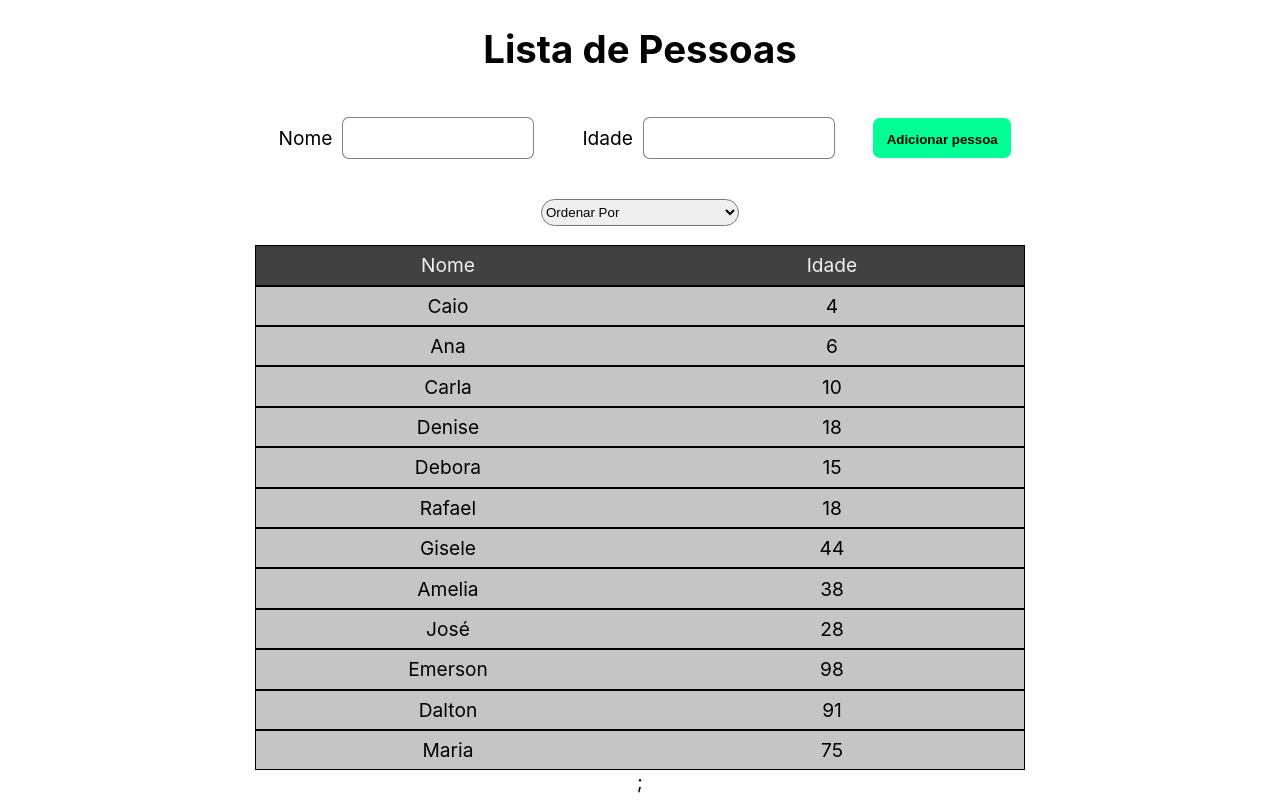
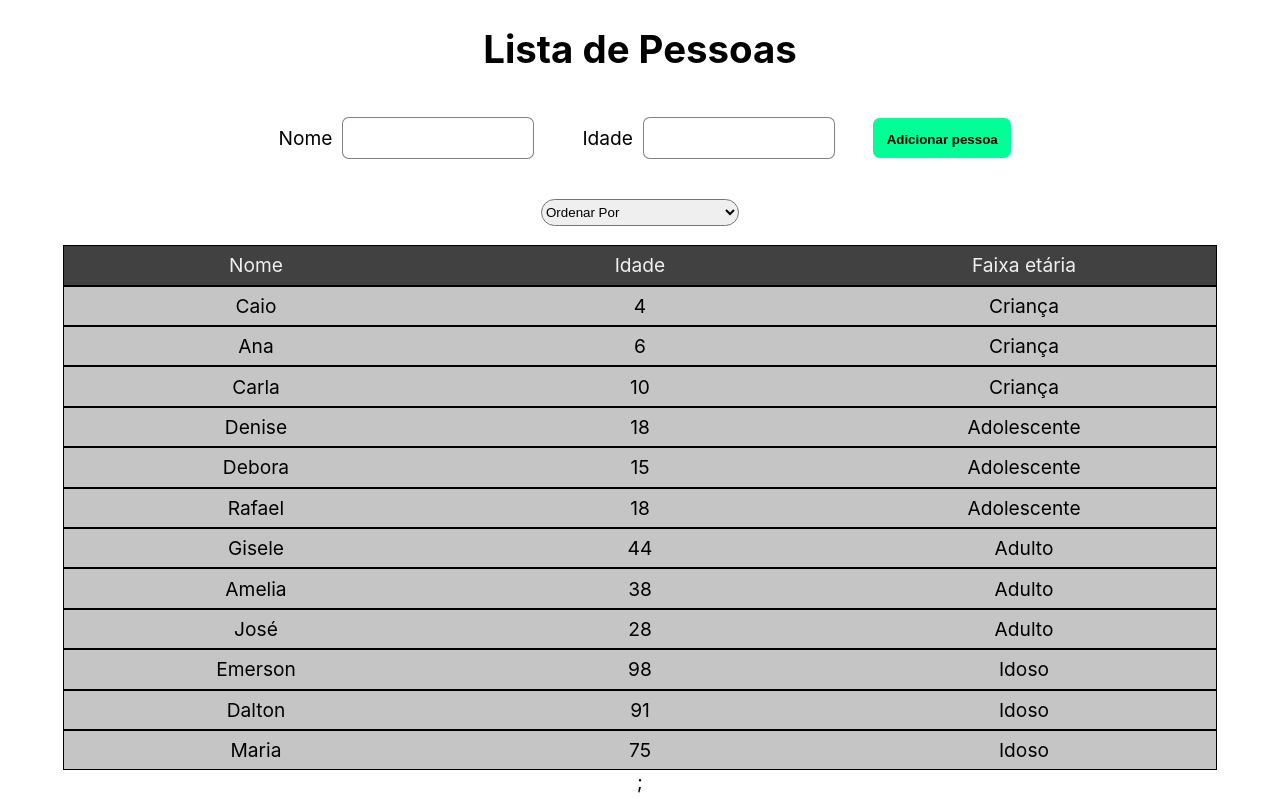
Before and after one commit to ThalitaC/people-list, a React (Create React App) app: page / in a window 1280 px wide. Built offline with nearby package versions, Linux system fonts and the light colour scheme.

Commit message:
feat: add ageGroups classification

```diff
--- a/src/components/AddPerson.jsx
+++ b/src/components/AddPerson.jsx
@@ -13,6 +13,17 @@ class AddPerson extends React.Component {
   handleChange = (e) => {
     const { name, value } = e.target;
     this.setState({ [name]: value });
+    if (name === 'age') {
+      if (value < 12) {
+        this.setState({ ageGroup: 'Criança' });
+      } else if (value >= 12 && value <= 19) {
+        this.setState({ ageGroup: 'Adolescente' });
+      } else if (value >= 20 && value <= 65) {
+        this.setState({ ageGroup: 'Adulto' });
+      } else if (value > 65) {
+        this.setState({ ageGroup: 'Idoso' });
+      }
+    }
   };
 
   updatePeople = () => {
@@ -21,6 +32,7 @@ class AddPerson extends React.Component {
     this.setState({
       name: '',
       age: '',
+      ageGroup: '0',
     });
   };
 
--- a/src/components/PeopleList.jsx
+++ b/src/components/PeopleList.jsx
@@ -11,6 +11,7 @@ class PeopleList extends React.Component {
         <div className="people-list-title">
         <p className="people-list-item">Nome</p>
         <p className="people-list-item">Idade</p>
+        <p className="people-list-item">Faixa etária</p>
         </div>
         {people.map((person, index) => (
           <Person key={index} person={person} />
--- a/src/components/Person.jsx
+++ b/src/components/Person.jsx
@@ -4,11 +4,12 @@ import PropTypes from 'prop-types';
 class Person extends React.Component {
   render() {
     const { person } = this.props;
-    const { name, age } = person;
+    const { name, age, ageGroup } = person;
     return (
       <div className="people-list-body">
           <div className="people-list-item">{name}</div>
           <div className="people-list-item">{age}</div>
+          <div className="people-list-item">{ageGroup}</div>
       </div>
     );
   };
--- a/src/utils/data.js
+++ b/src/utils/data.js
@@ -2,51 +2,62 @@ const people = [
   {
 		"name": "Caio",
 		"age": 4,
-    "ageGroup": "Infant"
+    "ageGroup": "Criança"
 	},
 	{
 		"name": "Ana",
-		"age": 6
+		"age": 6,
+		"ageGroup": "Criança"
 	},
 	{
 		"name": "Carla",
-		"age": 10
+		"age": 10,
+		"ageGroup": "Criança"
 	},
   {
 		"name": "Denise",
-		"age": 18
+		"age": 18,
+		"ageGroup": "Adolescente"
 	},
 	{
 		"name": "Debora",
-		"age": 15
+		"age": 15,
+		"ageGroup": "Adolescente"
 	},
 	{
 		"name": "Rafael",
-		"age": 18
+		"age": 18,
+		"ageGroup": "Adolescente"
 	},
   {
 		"name": "Gisele",
-		"age": 44
+		"age": 44,
+		"ageGroup": "Adulto"
 	},
 	{
 		"name": "Amelia",
-		"age": 38
+		"age": 38,
+		"ageGroup": "Adulto"
 	},
 	{
 		"name": "José",
-		"age": 28
+		"age": 28,
+		"ageGroup": "Adulto"
 	},
   {
 		"name": "Emerson",
-		"age": 98
+		"age": 98,
+		"ageGroup": "Idoso"
 	},
 	{
 		"name": "Dalton",
-		"age": 91
+		"age": 91,
+		"ageGroup": "Idoso"
 	},
 	{
 		"name": "Maria",
-		"age": 75
+		"age": 75,
+		"ageGroup": "Idoso"
 	},
 ];
 
```
